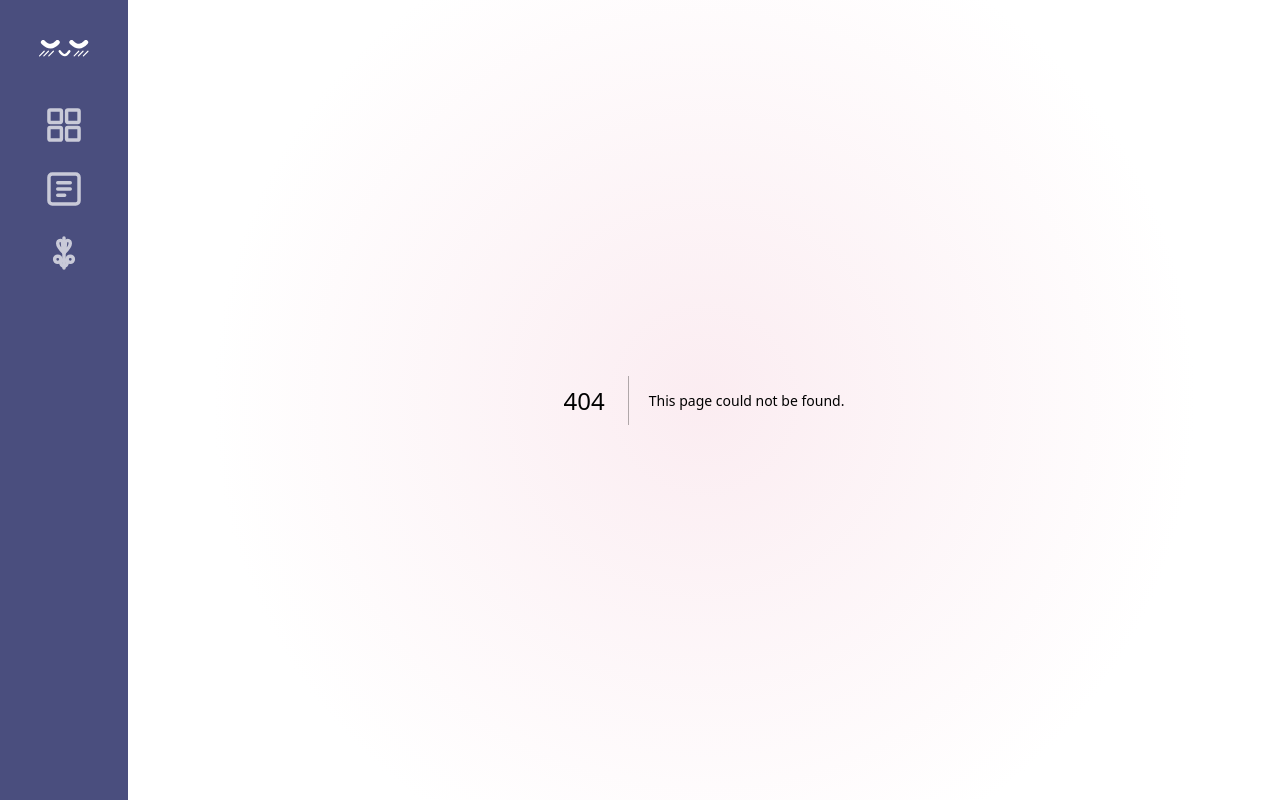
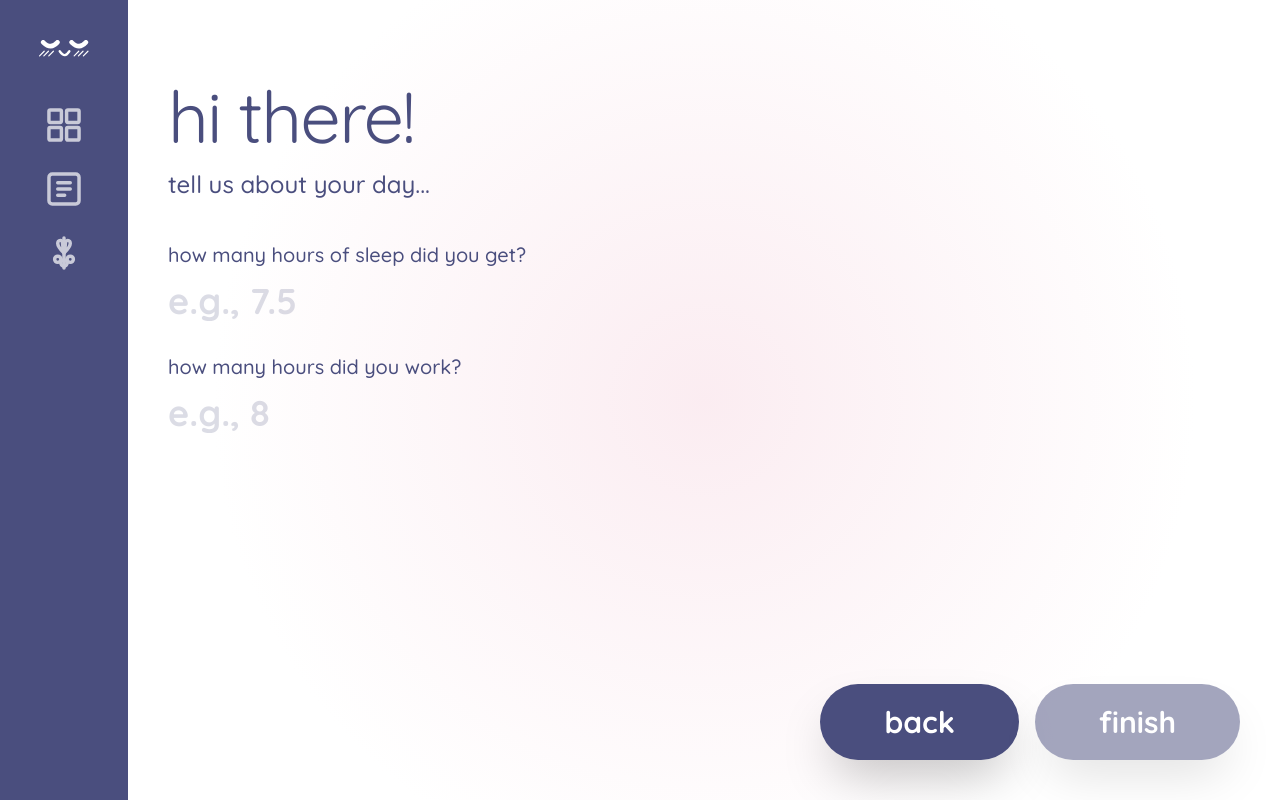
Before and after one commit to annguyenn03/zen-garden, a Next.js app in the folder frontend/: page /journal/metadata in a window 1280 px wide. Before the commit this address had no page. Built offline with nearby package versions, Linux system fonts and the light colour scheme.

Commit message:
added sleep and work input

```diff
--- /dev/null
+++ b/frontend/app/journal/metadata/page.tsx
@@ -0,0 +1,119 @@
+"use client";
+import { useState, useEffect } from "react";
+import { motion } from "framer-motion";
+import { useRouter } from "next/navigation";
+import Link from "next/link";
+
+export default function JournalMetadata() {
+  const router = useRouter();
+  const [name, setName] = useState("");
+  const [sleepHours, setSleepHours] = useState("");
+  const [workHours, setWorkHours] = useState("");
+
+  useEffect(() => {
+    // Get name from localStorage
+    if (typeof window !== "undefined") {
+      const storedName = localStorage.getItem("userName");
+      if (storedName) {
+        setName(storedName);
+      }
+    }
+  }, []);
+
+  const handleSubmit = () => {
+    // Save metadata to localStorage
+    if (typeof window !== "undefined") {
+      const metadata = {
+        sleepHours: parseFloat(sleepHours) || 0,
+        workHours: parseFloat(workHours) || 0,
+        timestamp: new Date().toISOString(),
+      };
+
+      // Get existing journal entries or create new array
+      const existingEntries = JSON.parse(localStorage.getItem("journalEntries") || "[]");
+      const journalText = localStorage.getItem("currentJournalText") || "";
+
+      // Add the new entry with metadata
+      const newEntry = {
+        text: journalText,
+        ...metadata,
+      };
+
+      existingEntries.push(newEntry);
+      localStorage.setItem("journalEntries", JSON.stringify(existingEntries));
+
+      // Clear current journal text
+      localStorage.removeItem("currentJournalText");
+
+      // Redirect to dashboard or garden
+      router.push("/dashboard");
+    }
+  };
+
+  return (
+    <motion.div
+      initial={{ opacity: 0, y: 10 }}
+      animate={{ opacity: 1, y: 0 }}
+      className="flex flex-col items-start justify-start pt-20 pl-10 w-full"
+    >
+      <h1 className="text-7xl text-[#4A4E7E] tracking-tight mb-4">
+        {name ? `hi ${name}!` : "hi there!"}
+      </h1>
+      <p className="text-2xl text-[#4A4E7E] font-medium max-w-md leading-snug mb-10">
+        tell us about your day...
+      </p>
+
+      <div className="w-full max-w-2xl space-y-8">
+        {/* Sleep Hours Input */}
+        <div className="flex flex-col">
+          <label className="text-xl text-[#4A4E7E] font-medium mb-3">
+            how many hours of sleep did you get?
+          </label>
+          <input
+            type="number"
+            value={sleepHours}
+            onChange={(e) => setSleepHours(e.target.value)}
+            placeholder="e.g., 7.5"
+            min="0"
+            max="24"
+            step="0.5"
+            className="bg-transparent border-none text-4xl text-[#4A4E7E] focus:outline-none placeholder-[#4A4E7E]/20 font-bold w-full"
+          />
+        </div>
+
+        {/* Work Hours Input */}
+        <div className="flex flex-col">
+          <label className="text-xl text-[#4A4E7E] font-medium mb-3">
+            how many hours did you work?
+          </label>
+          <input
+            type="number"
+            value={workHours}
+            onChange={(e) => setWorkHours(e.target.value)}
+            placeholder="e.g., 8"
+            min="0"
+            max="24"
+            step="0.5"
+            className="bg-transparent border-none text-4xl text-[#4A4E7E] focus:outline-none placeholder-[#4A4E7E]/20 font-bold w-full"
+          />
+        </div>
+      </div>
+
+      {/* Navigation Buttons */}
+      <div className="absolute bottom-10 right-10 flex gap-4">
+        <Link href="/journal/write">
+          <button className="bg-[#4A4E7E] text-white text-3xl font-bold px-16 py-5 rounded-[2.5rem] shadow-2xl hover:bg-[#3b3f66] hover:scale-105 active:scale-95 transition-all disabled:opacity-50 disabled:cursor-not-allowed disabled:hover:scale-100">
+            back
+          </button>
+        </Link>
+        <button
+          onClick={handleSubmit}
+          disabled={!sleepHours && !workHours}
+          className="bg-[#4A4E7E] text-white text-3xl font-bold px-16 py-5 rounded-[2.5rem] shadow-2xl hover:bg-[#3b3f66] hover:scale-105 active:scale-95 transition-all disabled:opacity-50 disabled:cursor-not-allowed disabled:hover:scale-100"
+        >
+          finish
+        </button>
+      </div>
+    </motion.div>
+  );
+}
--- a/frontend/app/journal/write/page.tsx
+++ b/frontend/app/journal/write/page.tsx
@@ -1,8 +1,11 @@
 "use client";
 import { useState, useEffect } from "react";
 import { motion } from "framer-motion";
+import Link from "next/link";
+import { useRouter } from "next/navigation";
 
 export default function JournalWrite() {
+  const router = useRouter();
   const [name, setName] = useState("");
   const [text, setText] = useState("");
 
@@ -15,6 +18,14 @@ export default function JournalWrite() {
       }
     }
   }, []);
+
+  const handleNext = () => {
+    // Save journal text temporarily to localStorage
+    if (typeof window !== "undefined") {
+      localStorage.setItem("currentJournalText", text);
+      router.push("/journal/metadata");
+    }
+  };
 
   return (
     <motion.div
@@ -37,6 +48,16 @@ export default function JournalWrite() {
           className="w-full h-64 bg-transparent border-none text-2xl text-[#4A4E7E] focus:outline-none resize-none placeholder-[#4A4E7E]/20"
         />
       </div>
+
+      {/* Navigation Button */}
+      <div className="absolute bottom-10 right-10">
+        <button
+          onClick={handleNext}
+          className="bg-[#4A4E7E] text-white text-3xl font-bold px-16 py-5 rounded-[2.5rem] shadow-2xl hover:bg-[#3b3f66] hover:scale-105 active:scale-95 transition-all"
+        >
+          next
+        </button>
+      </div>
     </motion.div>
   );
 }
```
